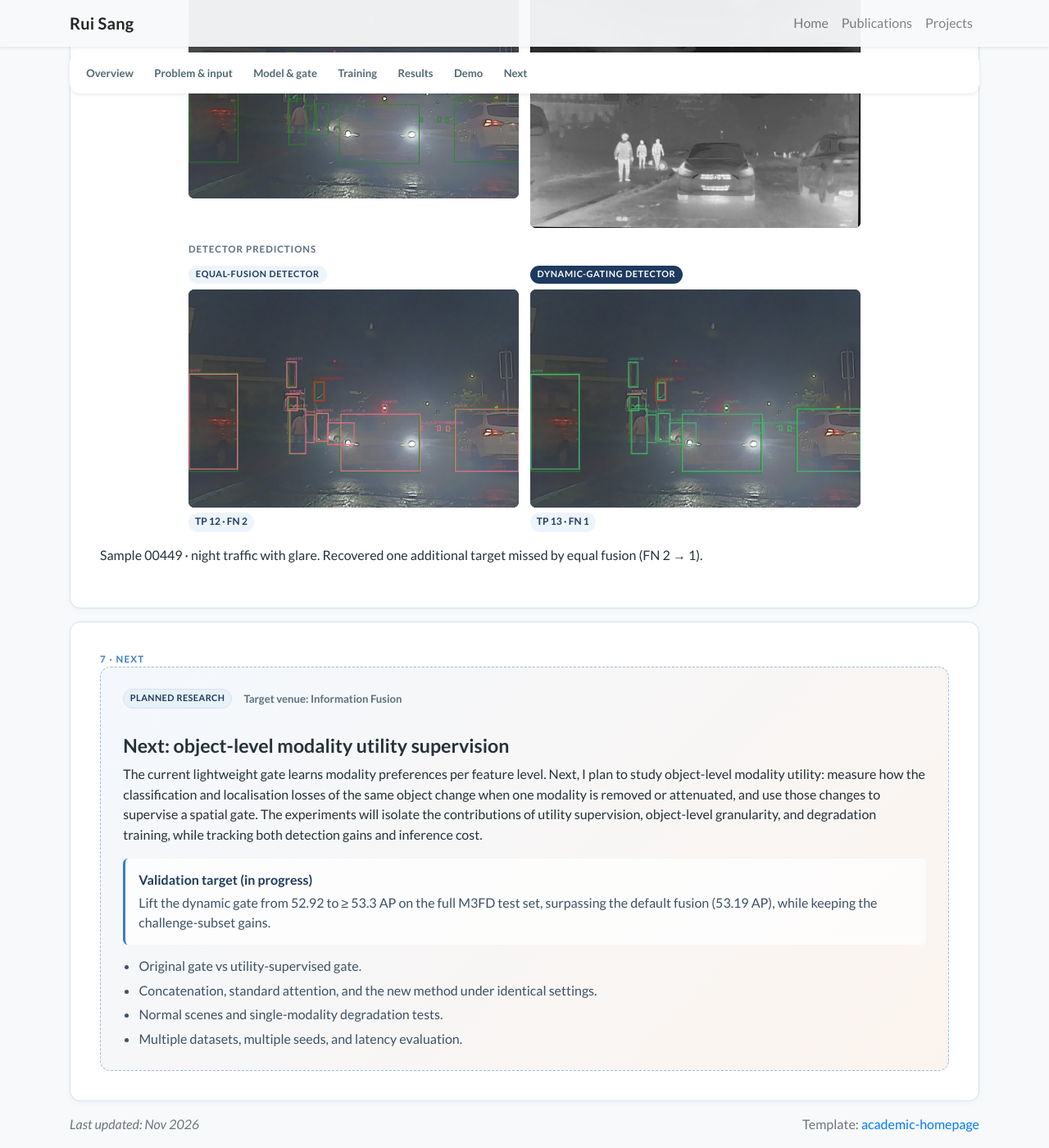
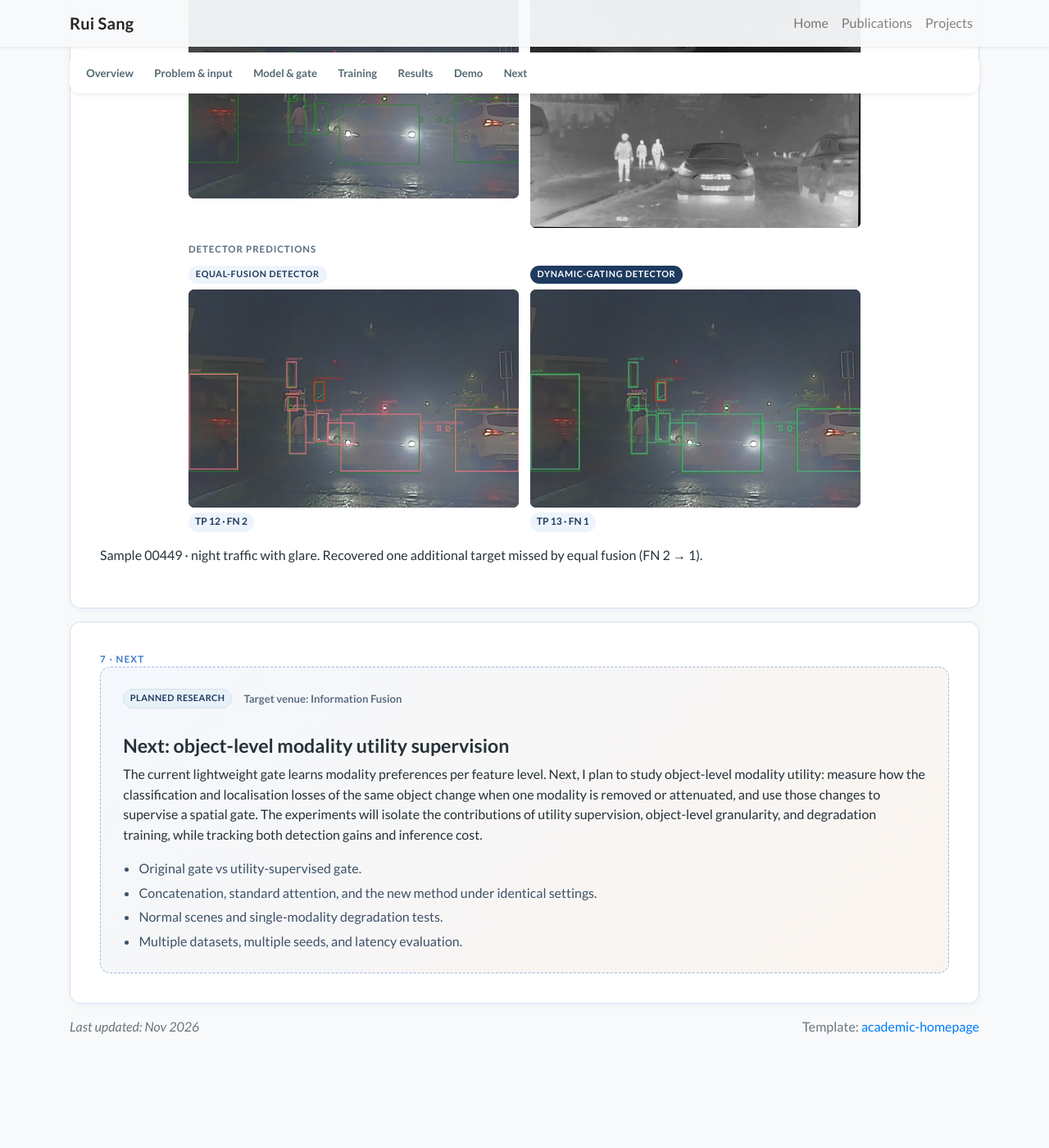
Before and after one commit to richael-sang/richael-sang.github.io, a Jekyll site: the page built from _projects/infrared-visible.md, in a window 1280 px wide and 1400 px high, scrolled down 8143 px. Shown: the whole window at 82% size. Built offline with Jekyll 4.4.1, drawn with Linux system fonts in a browser that asks for light colours; nearby versions of some CDN libraries; a style sheet for code colours, icons or effects is not loaded; after the commit the page ends 9424 px from its top, so only the background shows below that.

Commit message:
Revert "Add in-progress validation target to infrared-visible next steps"
This reverts commit 1a6d66d6d56f4041601ca113fcf1acc8db882840.

```diff
--- a/_projects/infrared-visible.md
+++ b/_projects/infrared-visible.md
@@ -370,10 +370,6 @@ section_nav:
     </div>
     {% include i18n.html tag="h2" en="Next: object-level modality utility supervision" zh="下一步：对象级模态效用监督" %}
     {% include i18n.html tag="p" en="The current lightweight gate learns modality preferences per feature level. Next, I plan to study object-level modality utility: measure how the classification and localisation losses of the same object change when one modality is removed or attenuated, and use those changes to supervise a spatial gate. The experiments will isolate the contributions of utility supervision, object-level granularity, and degradation training, while tracking both detection gains and inference cost." zh="当前轻量门控学习的是不同特征层的模态偏好。下一步，我计划研究对象级模态效用：比较移除或削弱某一路后，同一目标的分类和定位损失如何变化，并用这些变化监督空间门控。实验将分别验证效用监督、对象级粒度和退化训练的贡献，同时评估检测收益与推理开销。" %}
-    <div class="future-target">
-      {% include i18n.html tag="strong" en="Validation target (in progress)" zh="验证目标（进行中）" %}
-      {% include i18n.html en="Lift the dynamic gate from 52.92 to ≥ 53.3 AP on the full M3FD test set, surpassing the default fusion (53.19 AP), while keeping the challenge-subset gains." zh="在完整 M3FD 测试集上，将动态门控从 52.92 提升到 53.3 AP 以上，超过默认融合（53.19 AP），同时保持挑战子集上的提升。" %}
-    </div>
     <ul class="future-list">
       <li>{% include i18n.html en="Original gate vs utility-supervised gate." zh="原门控与效用监督门控的对照。" %}</li>
       <li>{% include i18n.html en="Concatenation, standard attention, and the new method under identical settings." zh="拼接、普通注意力与新方法的同条件比较。" %}</li>
--- a/assets/css/project-page.css
+++ b/assets/css/project-page.css
@@ -1158,21 +1158,6 @@ html[data-sceneguard-lang="zh"] .comparison-label {
     font-weight: 700;
 }
 
-.future-target {
-    margin: 1rem 0 0.9rem;
-    padding: 0.85rem 1rem;
-    border-left: 3px solid #3d7cc9;
-    border-radius: 0.4rem;
-    background: rgba(255, 255, 255, 0.75);
-    color: #3d5166;
-}
-
-.future-target strong {
-    display: block;
-    margin-bottom: 0.2rem;
-    color: #1e3a5f;
-}
-
 .future-list {
     margin: 0.4rem 0 0;
     padding-left: 1.2rem;
```
